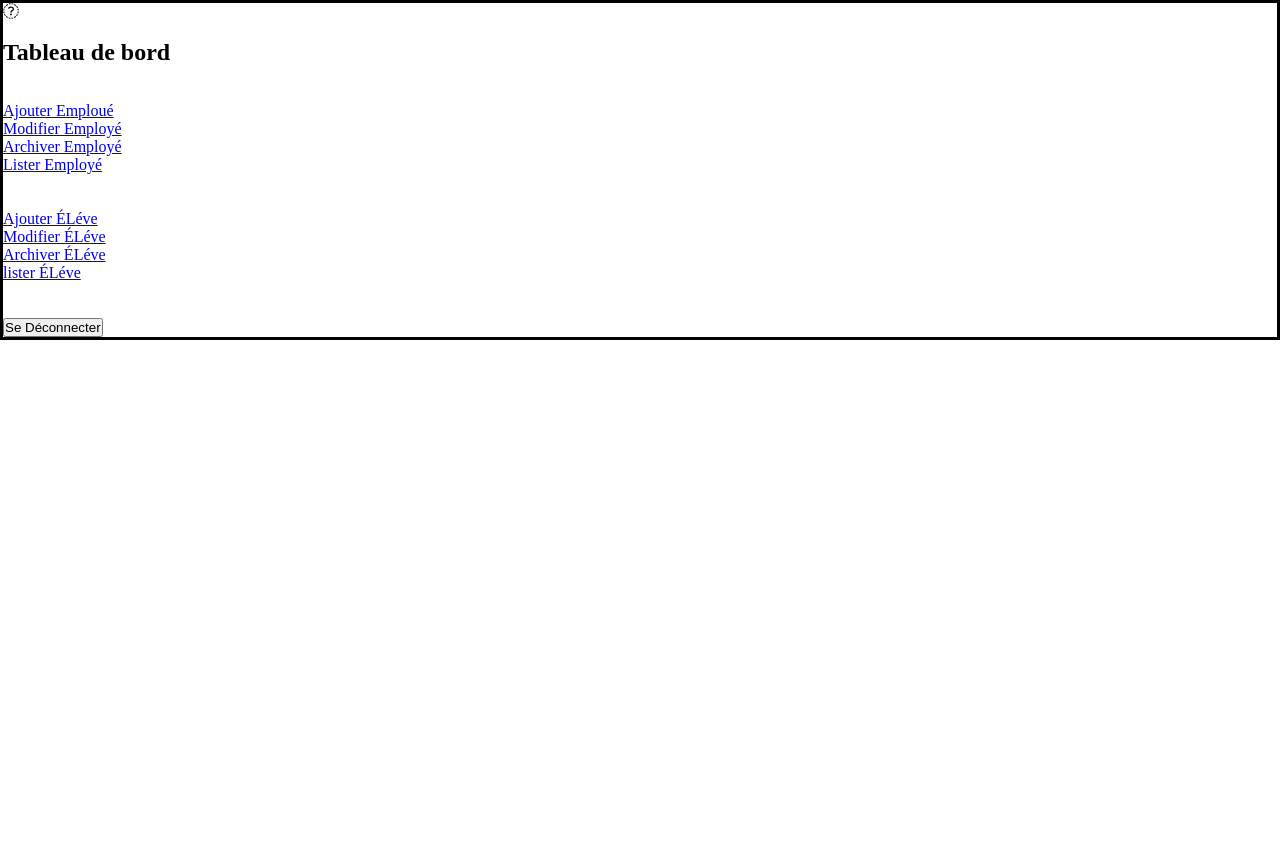
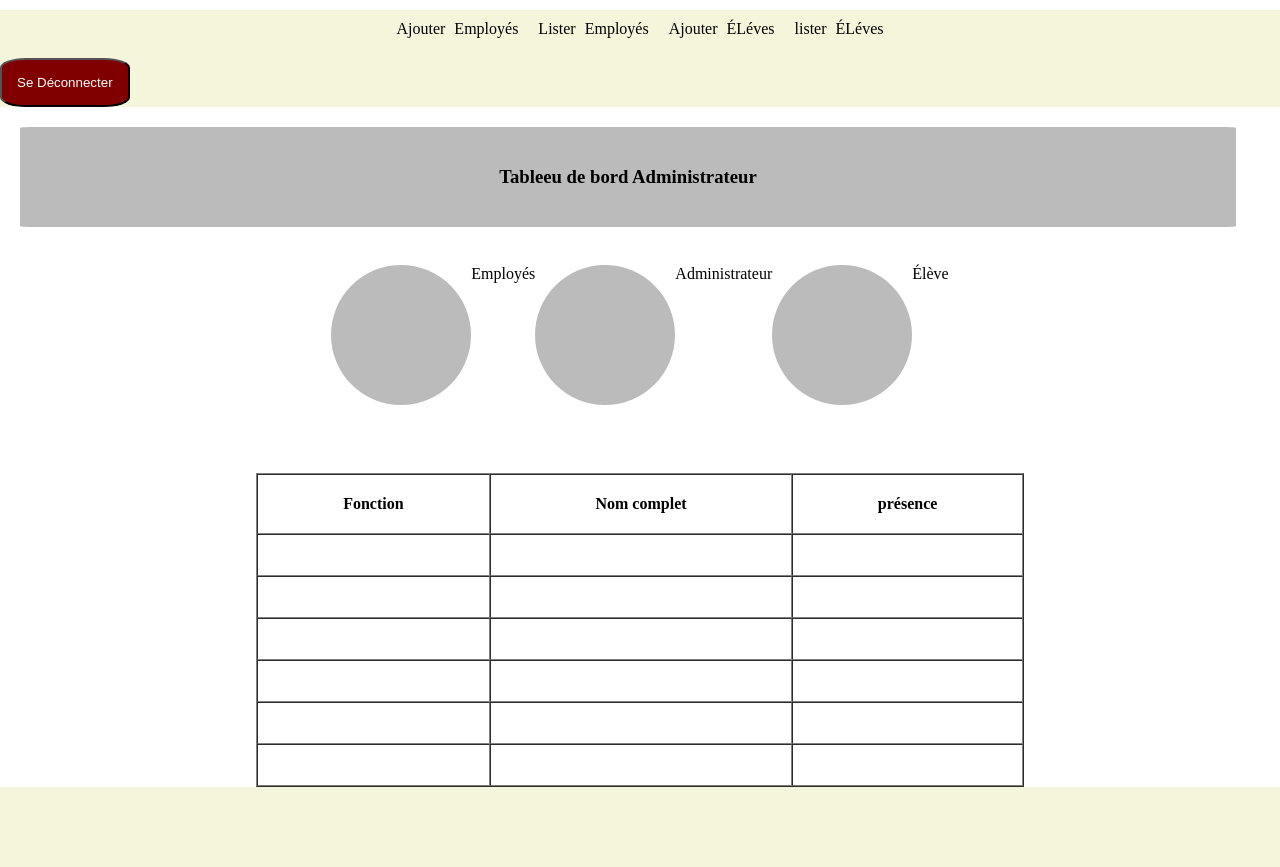
Before and after one commit to mouhamed1296/ecole_la_reussite, a PHP site: page /dashboardadmin in a window 1280 px wide. Before the commit the page ends 340 px from the top, so only its background shows below. Run offline with PHP 8.4, Linux system fonts and the light colour scheme; lists and menus that the app fills with data are empty.

Commit message:
second commit

```diff
--- a/views/css/dashboardAdmin.css
+++ b/views/css/dashboardAdmin.css
@@ -5,13 +5,119 @@
 }
 #Entete
 {
-    border: solid black;
+    border: beige;
+   background-color: beige;
+
 
 
 }
+.nav_menu
+{
+    display: flex;
+    flex-wrap: wrap;
+    margin: 10px;
+    justify-content: center;
+    align-items: center;
 
-.item li
+}
+/*enlever souligné et coleur lien*/
+.nav_item
+{
+    color: black;
+    word-spacing: 5px;
+    margin: 10px;
+
+}
+.nav_menu a
 {
     text-decoration: none;
-    list-style: none;
 }
+
+#btn_deconnect
+{
+    border-radius : 20%;
+    padding: 15px;
+    background-color: maroon;
+    color: white;
+}
+#hamburger
+{
+    display: none;
+    cursor: pointer;
+}
+
+/*main*/
+#prestationDasboard
+{
+    background-color: #bbb;;
+    width: 95%;
+    height: 100px;
+    margin: 20px;
+    display: flex;
+    justify-content: center;
+    align-items: center;
+    border-radius: 1%;
+}
+#dasboard
+{
+    display: flex;
+    width: 100%;
+    height: 80px;
+    justify-content: center;
+    justify-items: center;
+    border-radius: 50%;
+    display:flex;
+    margin-top: 3%;
+
+}
+.vueEnsemble
+{
+    background-color: #bbb;
+    display: flex;
+    border-radius: 50%;
+    padding: 70px;
+}
+
+#contenu
+{
+    display: flex;
+    width: 100%;
+    height: 80px;
+    justify-content: center;
+    justify-items: auto;
+    border-spacing: 30px;
+
+}
+
+.para
+{
+    display: flex;
+    border-spacing: 30px;
+    bottom: 0%;
+
+
+}
+#tab
+{
+    width: 100%;
+    display: flex;
+    justify-content: center;
+    align-items: center;
+    margin-top: 10%;
+}
+#tableau
+{
+    width: 60%;
+}
+.spaceTab
+{
+    padding: 20px;
+   /*  width: 10% */;
+}
+
+#piedPage
+{
+    width: 100%;
+    height: 80px;
+    background-color: beige;
+}
--- a/views/dashboardAdmin.php
+++ b/views/dashboardAdmin.php
@@ -19,91 +19,87 @@
 
 <body>
     <!---->
-    <footer>
+    <header>
         <div id="Entete">
-            <i class="fa-sharp fa-solid fa-bars"></i>
+                <div class="nav_menu">
+                    <div><a href="#" > <p class="nav_item">Ajouter Employés</p> </a></div>
+                    <div><a href="#" > <p class="nav_item">Lister Employés</p> </a></div>
+                    <div><a href="#" > <p class="nav_item">Ajouter ÉLéves </p> </a></div>
+                    <div><a href="#" > <p class="nav_item">lister ÉLéves  </p> </a></div>
 
-            <br>
-            <br>
-
-            <h2>Tableau de bord</h2>
-
-                <br>
-                <br>
-
-                <ul id="nav_menu">
-                    <div class="item">
-                        <li>
-                            <a href="#" > Ajouter Emploué</a>
-                        </li>
+                </div>
+                <div>  <button type="submit" id="btn_deconnect">Se Déconnecter</button></div>
         </div>
 
-                    <div class="item">
-                        <li>
-                            <a href="#" > Modifier Employé</a>
-                        </li>
+    </header>
+    <!---->
+    <mian>
+        <div id="prestationDasboard">
+            <h3>Tableeu de bord Administrateur</h3>
+
         </div>
 
-                    <div class="item">
-                        <li>
-                            <a href="#" > Archiver Employé</a>
-                        </li>
+        <div id="dasboard">
+            <div class="vueEnsemble">  </div>  <div class="para">Employés</div>
+            <div class="vueEnsemble"></div>    <div class="para">Administrateur</div>
+            <div class="vueEnsemble">  </div>  <div class="para">Élève</div>
         </div>
 
-                    <div class="item">
-                        <li>
-                            <a href="#" > Lister Employé</a>
-                        </li>
+        <div id="tab" >
+             <table border="1" cellspacing="0" cellpadding="0" id="tableau">
+                <tr>
+                    <th class="spaceTab">Fonction</th>
+                    <th class="spaceTab">Nom complet</th>
+                    <th class="spaceTab">présence</th>
+                </tr>
+                <tr>
+                    <td class="spaceTab"></td>
+                    <td class="spaceTab"></td>
+                    <td class="spaceTab"></td>
+                </tr>
+                <tr>
+                    <td class="spaceTab"></td>
+                    <td class="spaceTab"></td>
+                    <td class="spaceTab"></td>
+                </tr>
+                <tr>
+                    <td class="spaceTab"></td>
+                    <td class="spaceTab"> </td>
+                    <td class="spaceTab"></td>
+                </tr>
+                <tr>
+                    <td class="spaceTab"></td>
+                    <td></td>
+                    <td class="spaceTab"></td>
+                </tr>
+                <tr>
+                    <td class="spaceTab"></td>
+                    <td class="spaceTab"></td>
+                    <td class="spaceTab"></td>
+                </tr>
+                <tr>
+                    <td class="spaceTab"></td>
+                    <td class="spaceTab"></td>
+                    <td class="spaceTab"></td>
+                </tr>
+            </table>
+
         </div>
 
-                    <br>
-                    <br>
+    </main>
+    <!---->
+    <footer>
 
-                    <div class="item">
-                        <li>
-                            <a href="#" > Ajouter ÉLéve</a>
-                        </li>
-                    </div>
-
-                    <div class="item">
-                        <li>
-                            <a href="#" > Modifier ÉLéve</a>
-                        </li>
-                    </div>
-
-                    <div class="item">
-                        <li>
-                            <a href="#" > Archiver ÉLéve</a>
-                        </li>
-                    </div>
-
-                    <div class="item">
-                        <li>
-                            <a href="#" > lister ÉLéve</a>
-                        </li>
-                    </div>
-                </ul>
-
-                <br>
-                <br>
-
-                <button type="submit">Se Déconnecter</button>
-
+        <div id="piedPage">
 
         </div>
 
     </footer>
     <!---->
-    <mian>
-
-    </main>
-    <!---->
-    <footer>
-
-    </footer>
-    <!---->
 
 
+
+<script src="js/dashboardAdmin.js"></script>
 </body>
 
 </html>
--- a/views/js/dashboardAdmin.js
+++ b/views/js/dashboardAdmin.js
@@ -0,0 +1,8 @@
+
+const humburger = document.querySelector(".humburger");
+const navMenu  = document.querySelector(".nav_menu");
+
+humburger.addEventListener("click", () =>{
+    humburger.classList.toggle("active");
+    navMenu.classList.toggle("active");
+})
```
Also changed, not shown: views/formEvele.php (added, +67 -0 lines), .htaccess. Lines whose indentation alone changed are shown as unchanged.
